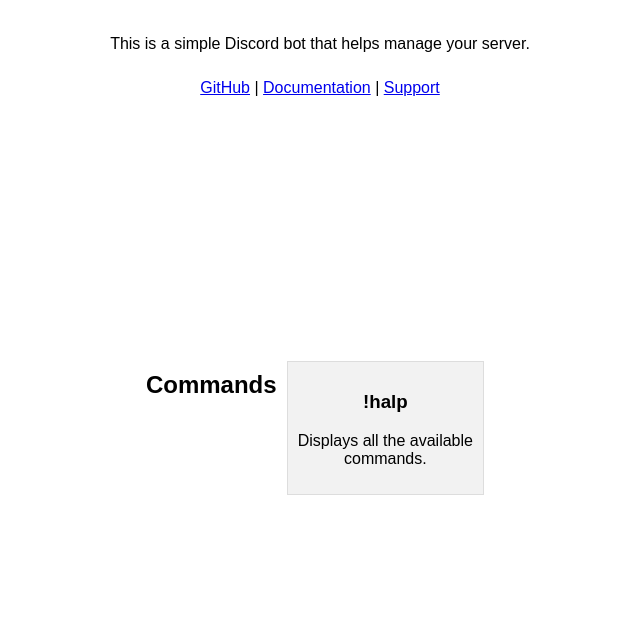
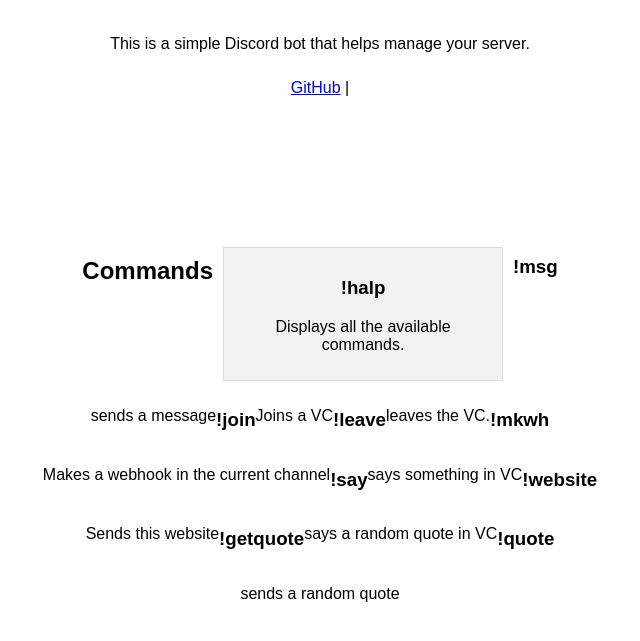
Before and after one commit to KarloBot/KarloBot.github.io, a plain HTML site: page index.html in a window 1280 px wide. Shown: the part 61-702 px from the top of the page, without its empty margins (320-960 px from the left). Drawn offline with Linux system fonts and the light colour scheme.

Commit message:
Update index.html

```diff
--- a/index.html
+++ b/index.html
@@ -52,9 +52,7 @@
       <p>This is a simple Discord bot that helps manage your server.</p>
       <div class="links">
         <!-- Add your links here. For example: -->
-        <a href="https://github.com/your-username/KarloBot">GitHub</a> |
-        <a href="https://karlobot.example.com/docs">Documentation</a> |
-        <a href="https://karlobot.example.com/support">Support</a>
+        <a href="https://github.com/KarloBot">GitHub</a> |
       </div>
     </div>
   </header>
@@ -65,6 +63,30 @@
       <h3>!halp</h3>
       <p>Displays all the available commands.</p>
     </div>
+    <h3>!msg</h3>
+      <p>sends a message</p>
+    </div>
+    <h3>!join</h3>
+      <p>Joins a VC</p>
+    </div>
+    <h3>!leave</h3>
+      <p>leaves the VC.</p>
+    </div>
+    <h3>!mkwh</h3>
+      <p>Makes a webhook in the current channel</p>
+    </div>
+    <h3>!say</h3>
+      <p>says something in VC</p>
+    </div>
+    <h3>!website</h3>
+      <p>Sends this website</p>
+    </div>
+    <h3>!getquote</h3>
+      <p>says a random quote in VC</p>
+    </div>
+    <h3>!quote</h3>
+      <p>sends a random quote</p>
+    </div>
     <!-- Repeat for other command divs -->
   </section>
 </body>
```
